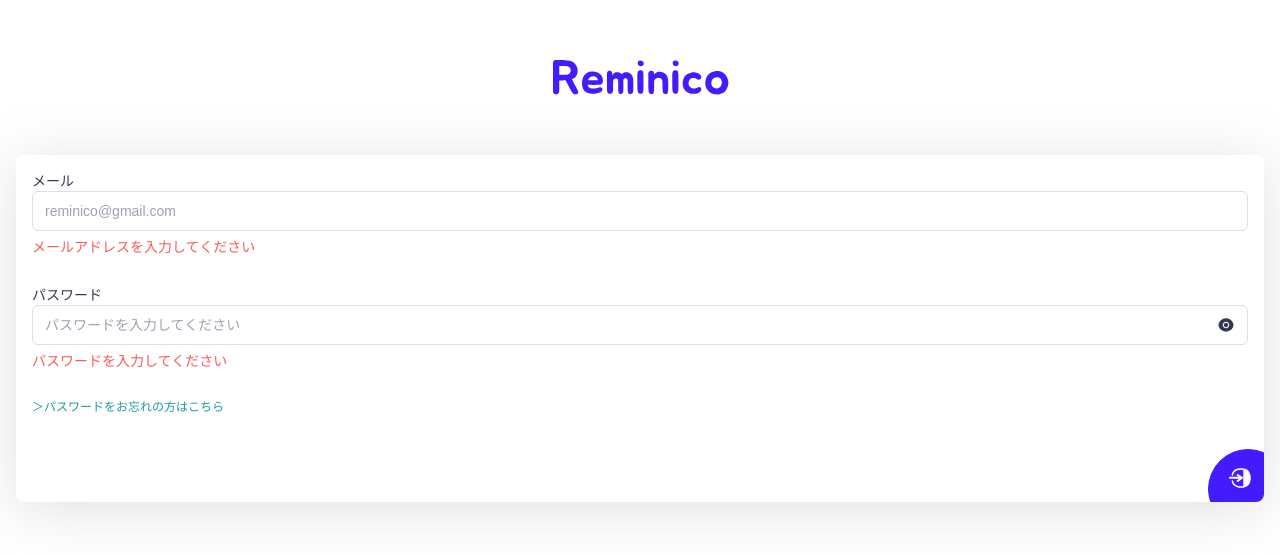
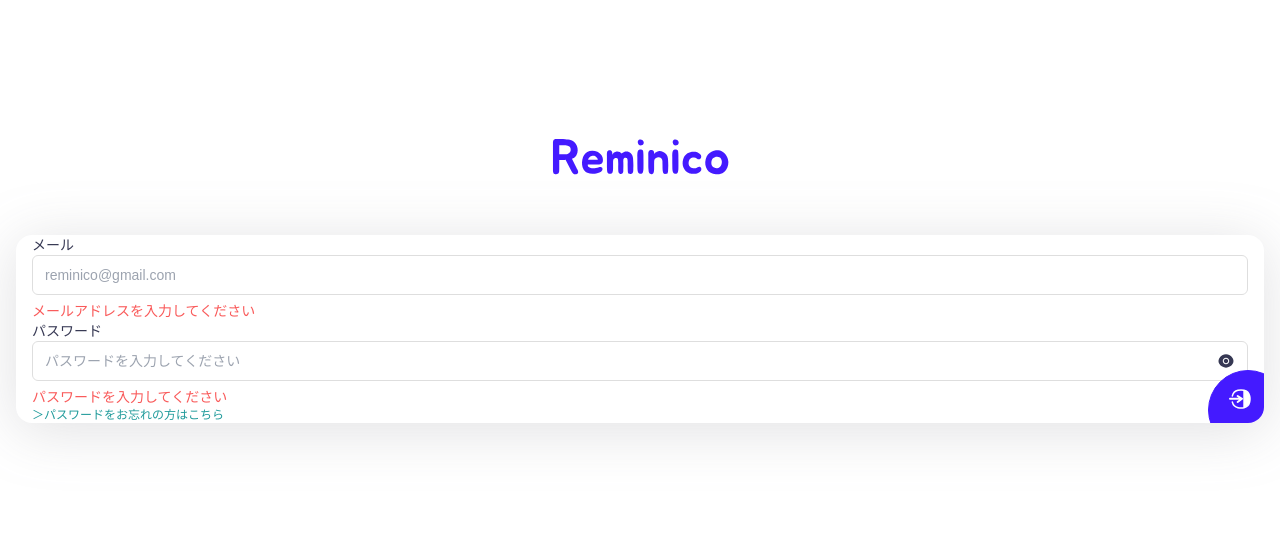
Before and after one commit to ryudedev/DeathEater, a Next.js app in the folder web/: page / in a window 1280 px wide. Shown: the part 119-674 px from the top of the page. Built offline with nearby package versions, Linux system fonts and the light colour scheme.

Commit message:
:sparkles: feat: Buttonコンポーネントの作成

```diff
--- a/web/app/page.tsx
+++ b/web/app/page.tsx
@@ -1,6 +1,7 @@
 // page.tsx
 'use client'
 import Button from '@/components/button'
+import Card from '@/components/card'
 import Input from '@/components/input'
 import Label from '@/components/label'
 import Message from '@/components/message'
@@ -47,7 +48,17 @@
           height={60}
           className="mb-6"
         />
-        <div className="flex flex-col gap-[28px] w-full px-4 pt-4 pb-[87px] bg-white rounded-lg drop-shadow-default overflow-hidden">
+        <Card
+          gap={7}
+          padding={{
+            x: 4,
+            y: 4,
+            top: 4,
+            bottom: 22,
+            left: 4,
+            right: 4,
+          }}
+        >
           <div className="w-full flex flex-col gap-1.5">
             <Label htmlFor="email">
               メール
@@ -116,7 +127,7 @@
               className="absolute bottom-10 right-9"
             />
           </Button>
-        </div>
+        </Card>
       </div>
     </div>
   )
--- /dev/null
+++ b/web/components/card.tsx
@@ -0,0 +1,48 @@
+import React from 'react'
+
+interface CardProps extends React.HTMLAttributes<HTMLDivElement> {
+  children: React.ReactNode
+  flexDir?: 'row' | 'column'
+  gap?: number
+  bgColor?: 'blue' | 'white'
+  padding?: {
+    top?: number
+    right?: number
+    bottom?: number
+    left?: number
+    x?: number
+    y?: number
+  }
+}
+
+export default function Card({
+  children,
+  flexDir,
+  gap,
+  bgColor,
+  padding = {},
+  ...props
+}: CardProps) {
+  const flexDirection = flexDir === 'row' ? 'flex-row' : 'flex-col'
+  const gapClass = gap ? `gap-${gap}` : 'gap-4'
+  const bgColorClass = bgColor === 'blue' ? 'bg-blue-100' : 'bg-white'
+
+  // 各パディングを個別に適用
+  const paddingClasses = [
+    padding.x !== undefined ? `px-${padding.x}` : '',
+    padding.y !== undefined ? `py-${padding.y}` : '',
+    padding.top !== undefined ? `pt-${padding.top}` : '',
+    padding.right !== undefined ? `pr-${padding.right}` : '',
+    padding.bottom !== undefined ? `pb-${padding.bottom}` : '',
+    padding.left !== undefined ? `pl-${padding.left}` : '',
+  ].join(' ')
+
+  return (
+    <div
+      className={`w-full flex ${flexDirection} ${gapClass} ${bgColorClass} rounded-2xl drop-shadow-default ${paddingClasses} overflow-hidden`}
+      {...props}
+    >
+      {children}
+    </div>
+  )
+}
--- a/web/tailwind.config.ts
+++ b/web/tailwind.config.ts
@@ -27,6 +27,12 @@
       dropShadow: {
         default: '0 7px 29px rgba(100, 100, 111, 0.2)',
       },
+      padding: {
+        '22': '87px',
+      },
+      gap: {
+        '7': '28px',
+      },
     },
   },
   plugins: [],
```
